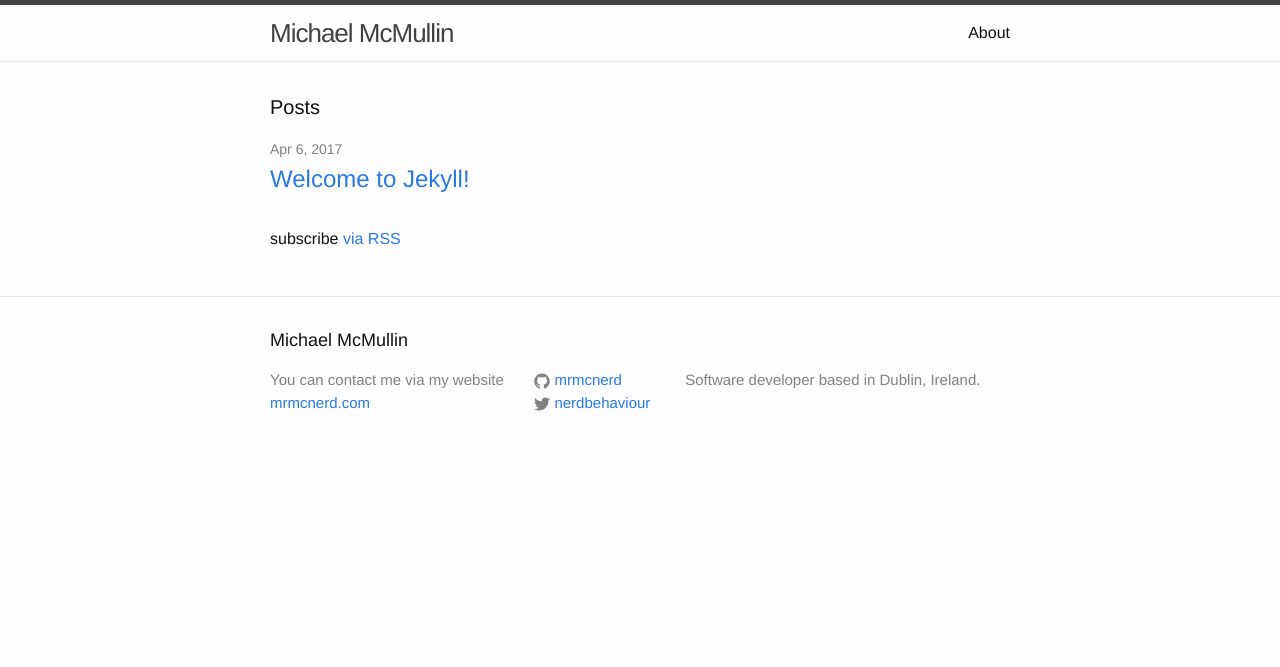
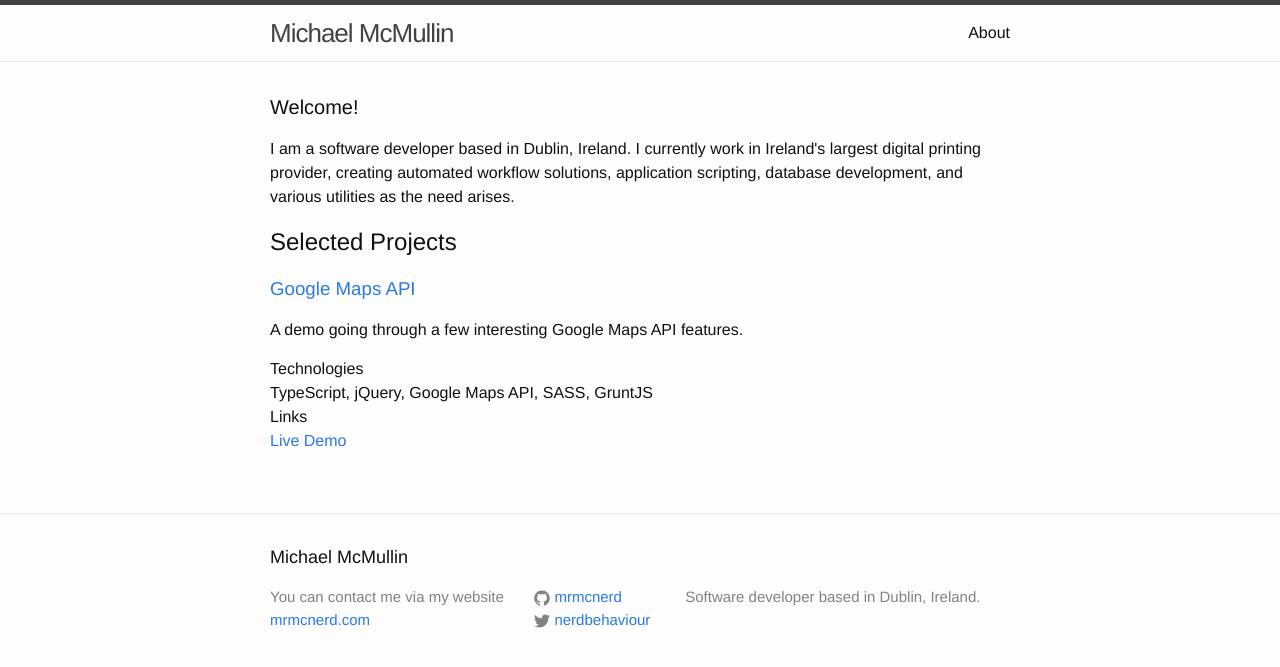
Before and after one commit to michaelmcmullin/michaelmcmullin.github.io, a Jekyll site: the page built from index.html, in a window 1280 px wide. Shown: the top 667 px of the page. Built offline with Jekyll 4.4.1, drawn with Linux system fonts in a browser that asks for light colours.

Commit message:
Change home page content

```diff
--- a/index.html
+++ b/index.html
@@ -4,20 +4,26 @@ layout: default
 
 <div class="home">
 
-  <h1 class="page-heading">Posts</h1>
+  <h1 class="page-heading">Welcome!</h1>
+
+  <p>I am a software developer based in Dublin, Ireland. I currently work in
+  Ireland's largest digital printing provider, creating automated workflow
+  solutions, application scripting, database development, and various utilities
+  as the need arises.</p>
+
+  <h2>Selected Projects</h2>
 
   <ul class="post-list">
-    {% for post in site.posts %}
-      <li>
-        <span class="post-meta">{{ post.date | date: "%b %-d, %Y" }}</span>
+    <li>
+      <h3><a href="https://github.com/mrmcnerd/Google-Maps-API-Demo">Google Maps API</a></h3>
+      <p>A demo going through a few interesting Google Maps API features.</p>
+      <dl>
+        <dt>Technologies</dt>
+        <dd>TypeScript, jQuery, Google Maps API, SASS, GruntJS</dd>
 
-        <h2>
-          <a class="post-link" href="{{ post.url | prepend: site.baseurl }}">{{ post.title }}</a>
-        </h2>
-      </li>
-    {% endfor %}
+        <dt>Links</dt>
+        <dd><a href="https://mrmcnerd.github.io/Google-Maps-API-Demo/">Live Demo</a></dd>
+      </dl>
+    </li>
   </ul>
-
-  <p class="rss-subscribe">subscribe <a href="{{ "/feed.xml" | prepend: site.baseurl }}">via RSS</a></p>
-
 </div>
```
